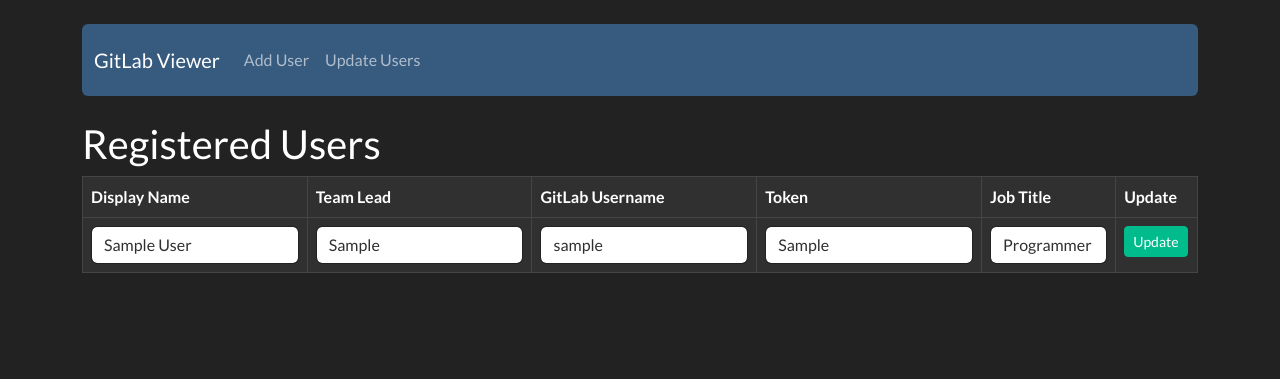
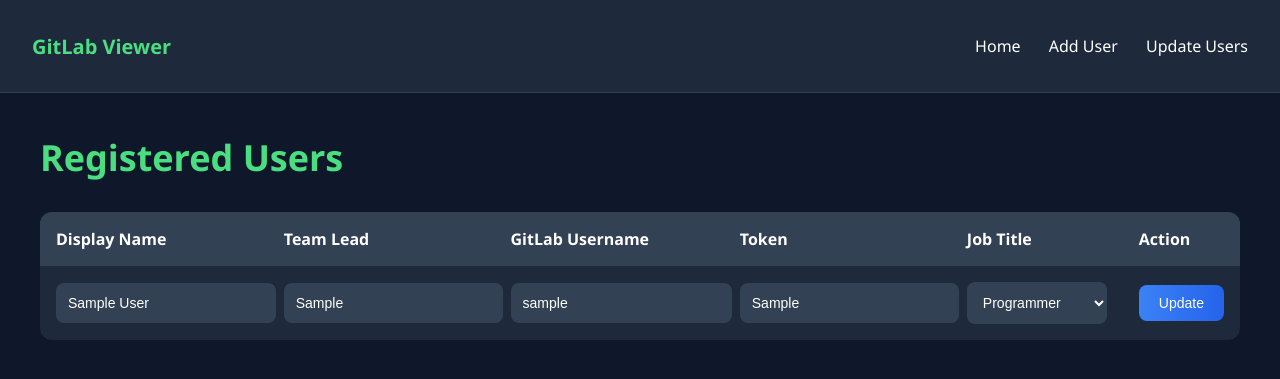
Before and after one commit to PuvaanRaaj/gitlab-daily-tasks, a Flask app: page /admin/users in a window 1280 px wide. Shown: the top 379 px of the page. Run offline with Flask 3, Linux system fonts and the light colour scheme; tables that the repository leaves empty hold one stand-in row (values such as "Sample post"); some libraries are stand-ins or nearby versions.

Commit message:
update list_users

```diff
--- a/templates/list_users.html
+++ b/templates/list_users.html
@@ -3,28 +3,121 @@
 <head>
   <meta charset="UTF-8">
   <title>All GitLab Users</title>
-  <link rel="stylesheet" href="https://cdn.jsdelivr.net/npm/bootswatch@5.3.0/dist/darkly/bootstrap.min.css">
+  <style>
+    body {
+      margin: 0;
+      font-family: 'Segoe UI', sans-serif;
+      background-color: #0f172a;
+      color: #fff;
+    }
+
+    nav {
+      background-color: #1e293b;
+      padding: 16px 32px;
+      display: flex;
+      justify-content: space-between;
+      align-items: center;
+      border-bottom: 1px solid #334155;
+    }
+
+    nav h1 {
+      font-size: 20px;
+      color: #4ade80;
+    }
+
+    nav .nav-links a {
+      color: #fff;
+      margin-left: 24px;
+      text-decoration: none;
+      font-size: 16px;
+    }
+
+    nav .nav-links a:hover {
+      text-decoration: underline;
+    }
+
+    .container {
+      max-width: 1200px;
+      margin: 40px auto;
+      padding: 0 20px;
+    }
+
+    h2 {
+      font-size: 36px;
+      margin-bottom: 30px;
+      color: #4ade80;
+    }
+
+    table {
+      width: 100%;
+      border-collapse: collapse;
+      background-color: #1e293b;
+      border-radius: 12px;
+      overflow: hidden;
+    }
+
+    th, td {
+      padding: 16px;
+      text-align: left;
+    }
+
+    th {
+      background-color: #334155;
+      font-weight: 600;
+    }
+
+    tr:nth-child(even) {
+      background-color: #273449;
+    }
+
+    input, select {
+      width: 100%;
+      padding: 12px;
+      border: none;
+      border-radius: 8px;
+      background-color: #334155;
+      color: white;
+      font-size: 14px;
+    }
+
+    input:focus, select:focus {
+      outline: none;
+      background-color: #475569;
+    }
+
+    button {
+      padding: 10px 20px;
+      background: linear-gradient(to right, #3b82f6, #2563eb);
+      color: white;
+      border: none;
+      border-radius: 8px;
+      font-size: 14px;
+      cursor: pointer;
+    }
+
+    button:hover {
+      background: linear-gradient(to right, #2563eb, #1d4ed8);
+    }
+
+    form {
+      margin: 0;
+    }
+  </style>
 </head>
 <body>
-<div class="container mt-4">
-  <nav class="navbar navbar-expand-lg navbar-dark bg-primary rounded">
-    <div class="container-fluid">
-      <a class="navbar-brand" href="/">GitLab Viewer</a>
-      <div class="collapse navbar-collapse">
-        <ul class="navbar-nav me-auto">
-          <li class="nav-item">
-            <a class="nav-link" href="/admin/add-user">Add User</a>
-          </li>
-          <li class="nav-item">
-            <a class="nav-link" href="/admin/users">Update Users</a>
-          </li>
-        </ul>
-      </div>
-    </div>
-  </nav>
 
-  <h2 class="mt-4">Registered Users</h2>
-  <table class="table table-dark table-bordered">
+<nav>
+  <h1>GitLab Viewer</h1>
+  <div class="nav-links">
+    <a href="/">Home</a>
+    <a href="/admin/add-user">Add User</a>
+    <a href="/admin/users">Update Users</a>
+  </div>
+</nav>
+
+<div class="container">
+  <h2>Registered Users</h2>
+  <table>
     <thead>
       <tr>
         <th>Display Name</th>
@@ -32,30 +125,33 @@
         <th>GitLab Username</th>
         <th>Token</th>
         <th>Job Title</th>
-        <th>Update</th>
+        <th>Action</th>
       </tr>
     </thead>
     <tbody>
       {% for user in users %}
       <tr>
         <form method="post" action="/admin/users/{{ user.id }}/update">
-          <td><input class="form-control" name="display_name" value="{{ user.display_name }}"></td>
-          <td><input class="form-control" name="team_lead" value="{{ user.team_lead }}"></td>
-          <td><input class="form-control" name="gitlab_username" value="{{ user.gitlab_username }}"></td>
-          <td><input class="form-control" name="token" value="{{ user.token }}"></td>
+          <td><input name="display_name" value="{{ user.display_name }}"></td>
+          <td><input name="team_lead" value="{{ user.team_lead }}"></td>
+          <td><input name="gitlab_username" value="{{ user.gitlab_username }}"></td>
+          <td><input name="token" value="{{ user.token }}"></td>
           <td>
-            <select class="form-control" name="job_title">
+            <select name="job_title">
               <option value="Programmer" {% if user.job_title == 'Programmer' %}selected{% endif %}>Programmer</option>
               <option value="QA" {% if user.job_title == 'QA' %}selected{% endif %}>QA</option>
               <option value="QC" {% if user.job_title == 'QC' %}selected{% endif %}>QC</option>
+              <option value="Project Manager" {% if user.job_title == 'Project Manager' %}selected{% endif %}>Project Manager</option>
+              <option value="Other" {% if user.job_title == 'Other' %}selected{% endif %}>Other</option>
             </select>
           </td>
-          <td><button class="btn btn-success btn-sm">Update</button></td>
+          <td><button type="submit">Update</button></td>
         </form>
       </tr>
       {% endfor %}
     </tbody>
   </table>
 </div>
+
 </body>
 </html>
```
